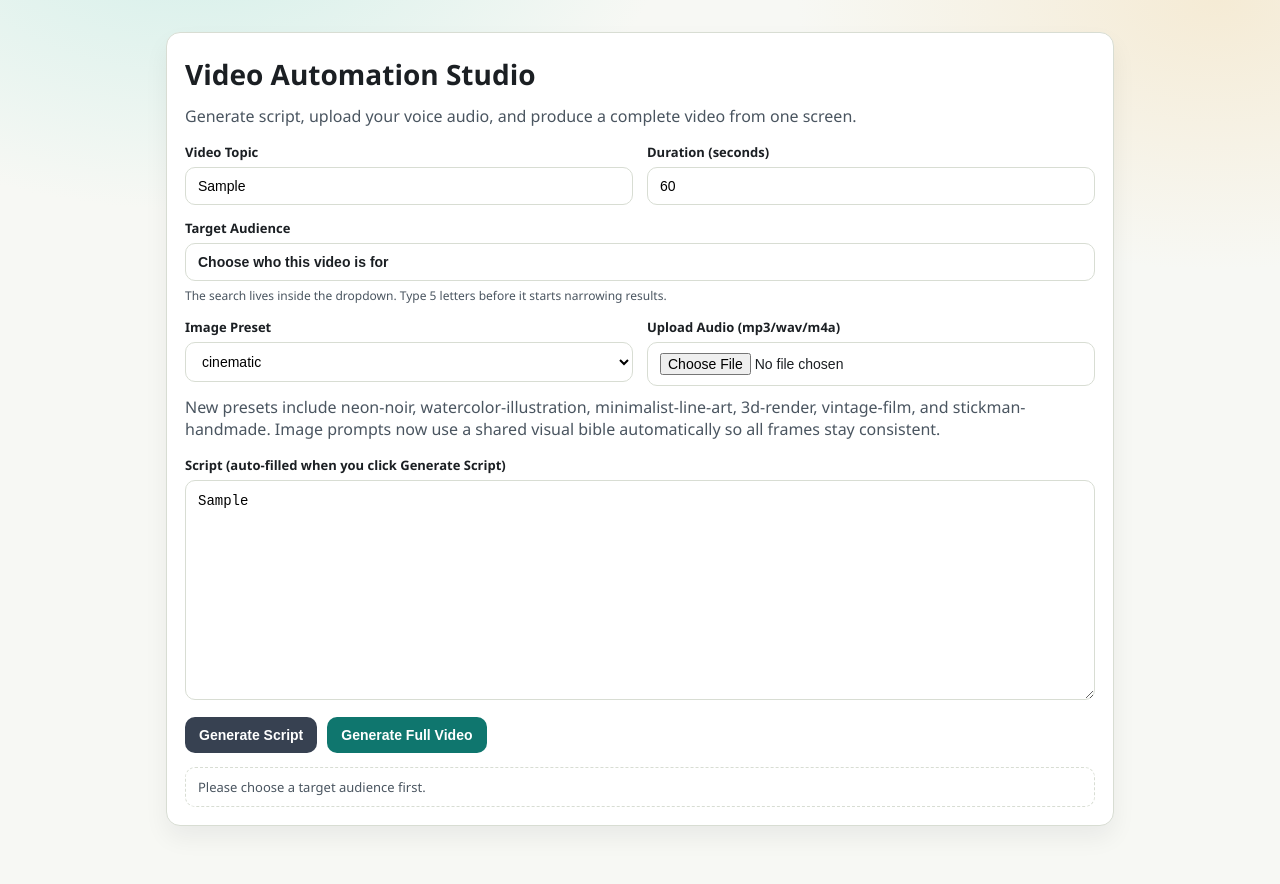
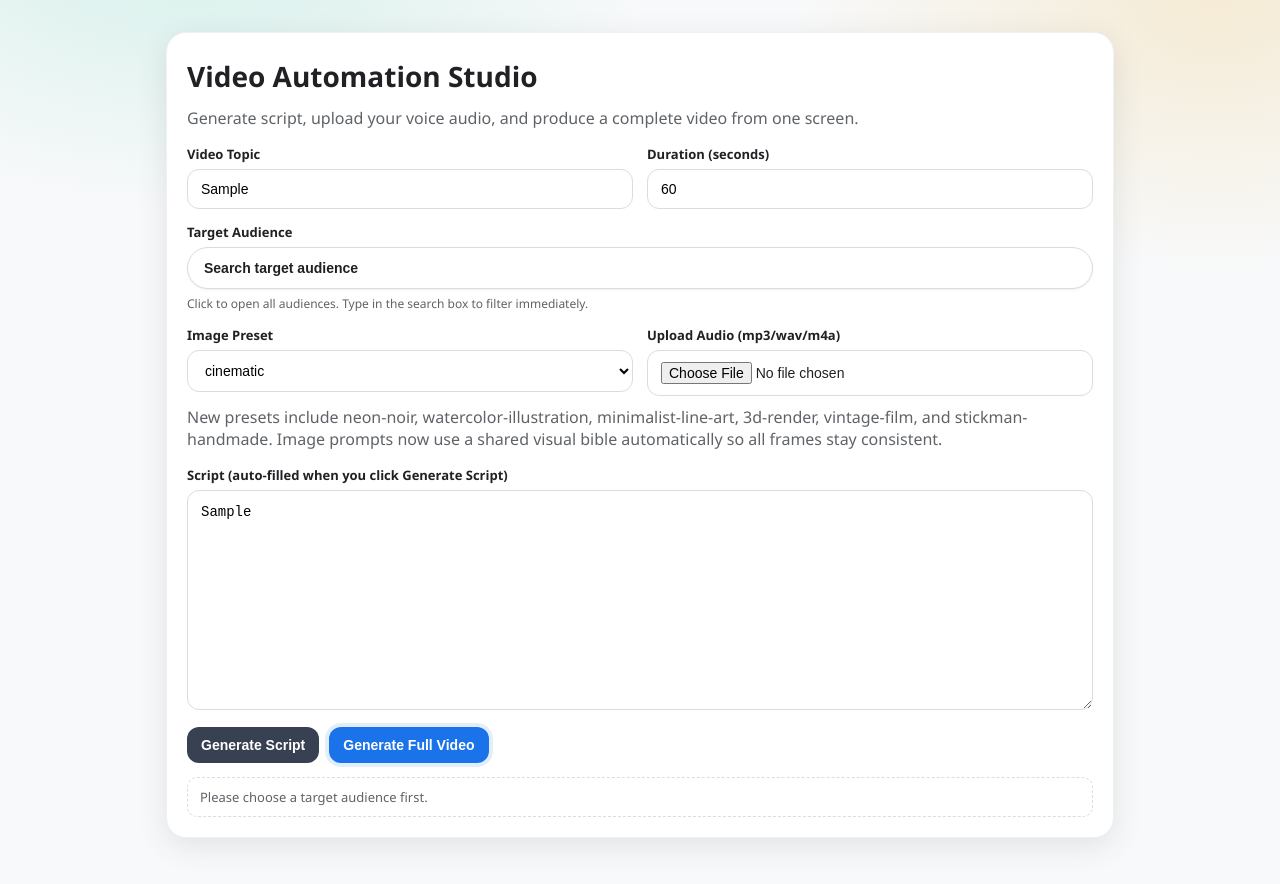
Before and after one commit to abhishekdrager-coder/ai-image-automation, a website: page public/studio.html in a window 1280 px wide. Both pictures are taken after typing "Sample", "Sample" into the empty fields and a click on the button "Generate Full Video". Drawn offline with Linux system fonts and the light colour scheme.

Commit message:
make audience picker google-like

```diff
--- a/public/studio.html
+++ b/public/studio.html
@@ -6,13 +6,13 @@
     <title>Video Automation Studio</title>
     <style>
       :root {
-        --bg: #f7f8f4;
+        --bg: #f8f9fa;
         --paper: #ffffff;
-        --ink: #1b1f23;
-        --sub: #4a5560;
-        --line: #d8ddd3;
-        --accent: #0f766e;
-        --accent-2: #115e59;
+        --ink: #202124;
+        --sub: #5f6368;
+        --line: #dadce0;
+        --accent: #1a73e8;
+        --accent-2: #1558b0;
       }
 
       * { box-sizing: border-box; }
@@ -35,10 +35,10 @@
 
       .card {
         background: var(--paper);
-        border: 1px solid var(--line);
-        border-radius: 14px;
-        padding: 18px;
-        box-shadow: 0 12px 24px rgba(17, 24, 39, 0.06);
+        border: 1px solid #eef0f2;
+        border-radius: 20px;
+        padding: 20px;
+        box-shadow: 0 8px 30px rgba(60, 64, 67, 0.12);
       }
 
       h1 {
@@ -69,10 +69,19 @@
       select {
         width: 100%;
         border: 1px solid var(--line);
-        border-radius: 10px;
-        padding: 10px 12px;
+        border-radius: 12px;
+        padding: 11px 13px;
         font-size: 14px;
         background: #fff;
+      }
+
+      input:focus,
+      textarea:focus,
+      select:focus,
+      button:focus {
+        outline: none;
+        border-color: rgba(26, 115, 232, 0.55);
+        box-shadow: 0 0 0 4px rgba(26, 115, 232, 0.12);
       }
 
       textarea {
@@ -90,7 +99,7 @@
 
       button {
         border: 0;
-        border-radius: 10px;
+        border-radius: 12px;
         padding: 10px 14px;
         font-size: 14px;
         font-weight: 700;
@@ -147,13 +156,14 @@
       .combo-button {
         width: 100%;
         border: 1px solid var(--line);
-        border-radius: 10px;
-        padding: 10px 12px;
+        border-radius: 999px;
+        padding: 12px 16px;
         background: #fff;
         text-align: left;
         color: var(--ink);
         font-size: 14px;
         cursor: pointer;
+        box-shadow: 0 1px 2px rgba(60, 64, 67, 0.08);
       }
 
       .combo-panel {
@@ -164,9 +174,9 @@
         right: 0;
         background: #fff;
         border: 1px solid var(--line);
-        border-radius: 12px;
-        box-shadow: 0 16px 30px rgba(17, 24, 39, 0.12);
-        padding: 10px;
+        border-radius: 20px;
+        box-shadow: 0 16px 40px rgba(60, 64, 67, 0.18);
+        padding: 12px;
         display: none;
       }
 
@@ -176,20 +186,23 @@
 
       .combo-search {
         width: 100%;
-        margin-bottom: 8px;
+        margin-bottom: 10px;
+        border-radius: 999px;
+        border-color: #dfe1e5;
+        padding: 12px 16px;
       }
 
       .combo-meta {
         font-size: 12px;
         color: var(--sub);
-        margin: 6px 0 8px;
+        margin: 4px 0 10px;
       }
 
       .combo-list {
-        max-height: 260px;
+        max-height: 300px;
         overflow: auto;
-        border: 1px solid var(--line);
-        border-radius: 10px;
+        border: 1px solid #eceff1;
+        border-radius: 16px;
       }
 
       .combo-option {
@@ -209,7 +222,7 @@
 
       .combo-option:hover,
       .combo-option.selected {
-        background: #effcf8;
+        background: #e8f0fe;
       }
 
       @media (max-width: 820px) {
@@ -239,15 +252,15 @@
           <div class="full">
             <label for="audience">Target Audience</label>
             <div class="combo" id="audienceCombo">
-              <button type="button" id="audienceButton" class="combo-button">Choose who this video is for</button>
+              <button type="button" id="audienceButton" class="combo-button">Search target audience</button>
               <div id="audiencePanel" class="combo-panel" aria-hidden="true">
-                <input id="audienceSearch" class="combo-search" placeholder="Type at least 5 letters to search..." />
+                <input id="audienceSearch" class="combo-search" placeholder="Search audiences..." />
                 <div id="audienceMeta" class="combo-meta"></div>
                 <div id="audienceList" class="combo-list"></div>
               </div>
               <input id="audience" type="hidden" />
             </div>
-            <div class="field-help">The search lives inside the dropdown. Type 5 letters before it starts narrowing results.</div>
+            <div class="field-help">Click to open all audiences. Type in the search box to filter immediately.</div>
           </div>
 
           <div>
@@ -365,14 +378,13 @@
       function renderAudienceOptions(filterText = '') {
         const currentValue = audienceEl.value;
         const rawQuery = filterText.trim().toLowerCase();
-        const shouldFilter = rawQuery.length >= 5;
-        const matches = shouldFilter
+        const matches = rawQuery
           ? audienceOptions.filter((option) => option.toLowerCase().includes(rawQuery))
           : audienceOptions;
 
-        audienceMetaEl.textContent = shouldFilter
+        audienceMetaEl.textContent = rawQuery
           ? `Showing ${matches.length} of ${audienceOptions.length} options for “${filterText.trim()}”.`
-          : `Type 5 letters to search. Showing all ${audienceOptions.length} options.`;
+          : `Showing all ${audienceOptions.length} options. Type to narrow the list.`;
 
         audienceListEl.innerHTML = '';
 
@@ -412,6 +424,8 @@
           return;
         }
 
+        audienceSearchEl.value = audienceSearchEl.value || '';
+        renderAudienceOptions(audienceSearchEl.value);
         openAudiencePanel();
       });
 
```
